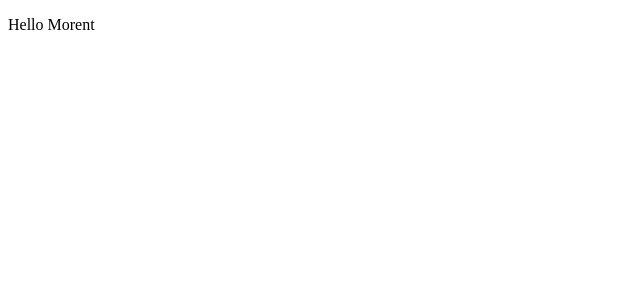
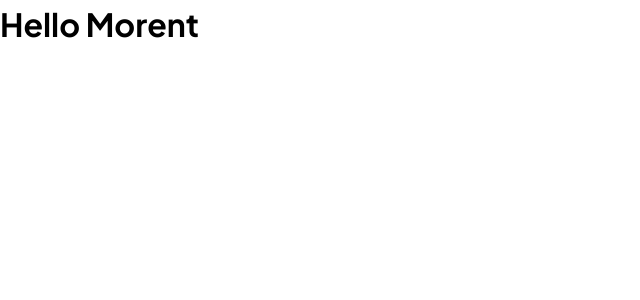
Before and after one commit to abolfazlcodes/morent, a React (Vite) app: page / in a window 1280 px wide. Shown: the top 300 px of the page, without its empty margins (0-640 px from the left). Built offline with nearby package versions, Linux system fonts and the light colour scheme; the HTML template or start-up script is replaced by a standard one.

Commit message:
adding react router and global styles component to the app

```diff
--- a/package.json
+++ b/package.json
@@ -11,7 +11,9 @@
   },
   "dependencies": {
     "react": "^18.2.0",
-    "react-dom": "^18.2.0"
+    "react-dom": "^18.2.0",
+    "react-router-dom": "^6.15.0",
+    "styled-components": "^6.0.7"
   },
   "devDependencies": {
     "@types/react": "^18.2.15",
--- a/src/App.tsx
+++ b/src/App.tsx
@@ -1,5 +1,12 @@
+import GlobalStyles from "./styles/GlobalStyles";
+
 function App() {
-  return <p>Hello Morent</p>;
+  return (
+    <>
+      <GlobalStyles />
+      <h1>Hello Morent</h1>
+    </>
+  );
 }
 
 export default App;
--- /dev/null
+++ b/src/styles/GlobalStyles.ts
@@ -0,0 +1,171 @@
+import { createGlobalStyle } from "styled-components";
+
+const GlobalStyles = createGlobalStyle`
+    :root {
+    /* with the class and making it the default without class  */
+   &, &.light-mode {
+        --color-white: #fff;
+        --color-black: #1A202C;
+        --color-black-300: #13131399;
+        --color-grey-400: #90A3BF;
+        --color-grey-500: #596780;
+        --color-bg-grey: #F6F7F9;
+        --color-blue-700: #54A6FF;
+        --color-blue-800: #3563E9;
+        --color-red-700: #ED3F3F;
+        --color-red-800: #FF4423;
+        --color-yellow-500: #FBAD39;
+
+        --color-bg: ##F3F5F7
+        --color-bg-main: #F6F7F9
+
+        --color-border: #C3D4E9;
+
+        --backdrop-color: rgba(255, 255, 255, 0.1);
+
+        --shadow-sm: 0 1px 2px rgba(0, 0, 0, 0.04);
+        --shadow-md: 0px 0.6rem 2.4rem rgba(0, 0, 0, 0.06);
+        --shadow-lg: 0 2.4rem 3.2rem rgba(0, 0, 0, 0.12);
+
+        --image-grayscale: 0;
+        --image-opacity: 100%;
+    }
+
+    &.dark-mode {
+        --color-white: #fff;
+        --color-black: #1A202C;
+        --color-black-300: #13131399;
+        --color-grey-400: #90A3BF;
+        --color-grey-500: #596780;
+        --color-bg-grey: #F6F7F9;
+        --color-blue-700: #54A6FF;
+        --color-blue-800: #3563E9;
+        --color-red-700: #ED3F3F;
+        --color-red-800: #FF4423;
+        --color-yellow-500: #FBAD39;
+
+        --color-bg: ##F3F5F7
+        --color-bg-main: #F6F7F9
+
+        --color-border: #C3D4E9;
+
+        /* --color-grey-0: #18212f;
+        --color-grey-50: #111827;
+        --color-grey-100: #1f2937;
+        --color-grey-200: #374151;
+        --color-grey-300: #4b5563;
+        --color-grey-400: #6b7280;
+        --color-grey-500: #9ca3af;
+        --color-grey-600: #d1d5db;
+        --color-grey-700: #e5e7eb;
+        --color-grey-800: #f3f4f6;
+        --color-grey-900: #f9fafb; */
+
+        --backdrop-color: rgba(0, 0, 0, 0.3);
+
+        --shadow-sm: 0 1px 2px rgba(0, 0, 0, 0.4);
+        --shadow-md: 0px 0.6rem 2.4rem rgba(0, 0, 0, 0.3);
+        --shadow-lg: 0 2.4rem 3.2rem rgba(0, 0, 0, 0.4);
+
+        --image-grayscale: 10%;
+        --image-opacity: 90%;
+    }
+
+
+
+    --border-radius-tiny: 3px;
+    --border-radius-sm: 5px;
+    --border-radius-md: 7px;
+    --border-radius-lg: 9px;
+
+    }
+
+    *,
+    *::before,
+    *::after {
+    box-sizing: border-box;
+    padding: 0;
+    margin: 0;
+
+    /* Creating animations for dark mode */
+    transition: background-color 0.3s, border 0.3s;
+    }
+
+    html {
+    font-size: 62.5%;
+    }
+
+    body {
+    font-family: 'Plus Jakarta Sans', sans-serif;
+    color: var(--color-grey-700);
+
+    transition: color 0.3s, background-color 0.3s;
+    min-height: 100vh;
+    line-height: 1.5;
+    font-size: 1.6rem;
+    }
+
+    input,
+    button,
+    textarea,
+    select {
+    font: inherit;
+    color: inherit;
+    }
+
+    button {
+    cursor: pointer;
+    }
+
+    *:disabled {
+    cursor: not-allowed;
+    }
+
+    select:disabled,
+    input:disabled {
+    background-color: var(--color-grey-200);
+    color: var(--color-grey-500);
+    }
+
+    input:focus,
+    button:focus,
+    textarea:focus,
+    select:focus {
+    outline: 2px solid var(--color-brand-600);
+    outline-offset: -1px;
+    }
+
+    /* Parent selector, finally 😃 */
+    button:has(svg) {
+    line-height: 0;
+    }
+
+    a {
+    color: inherit;
+    text-decoration: none;
+    }
+
+    ul {
+    list-style: none;
+    }
+
+    p,
+    h1,
+    h2,
+    h3,
+    h4,
+    h5,
+    h6 {
+    overflow-wrap: break-word;
+    hyphens: auto;
+    }
+
+    img {
+    max-width: 100%;
+
+    /* For dark mode */
+    filter: grayscale(var(--image-grayscale)) opacity(var(--image-opacity));
+    }
+`;
+
+export default GlobalStyles;
```
Also changed, not shown: 1 other file (tests, documents, lock files or other folders).
